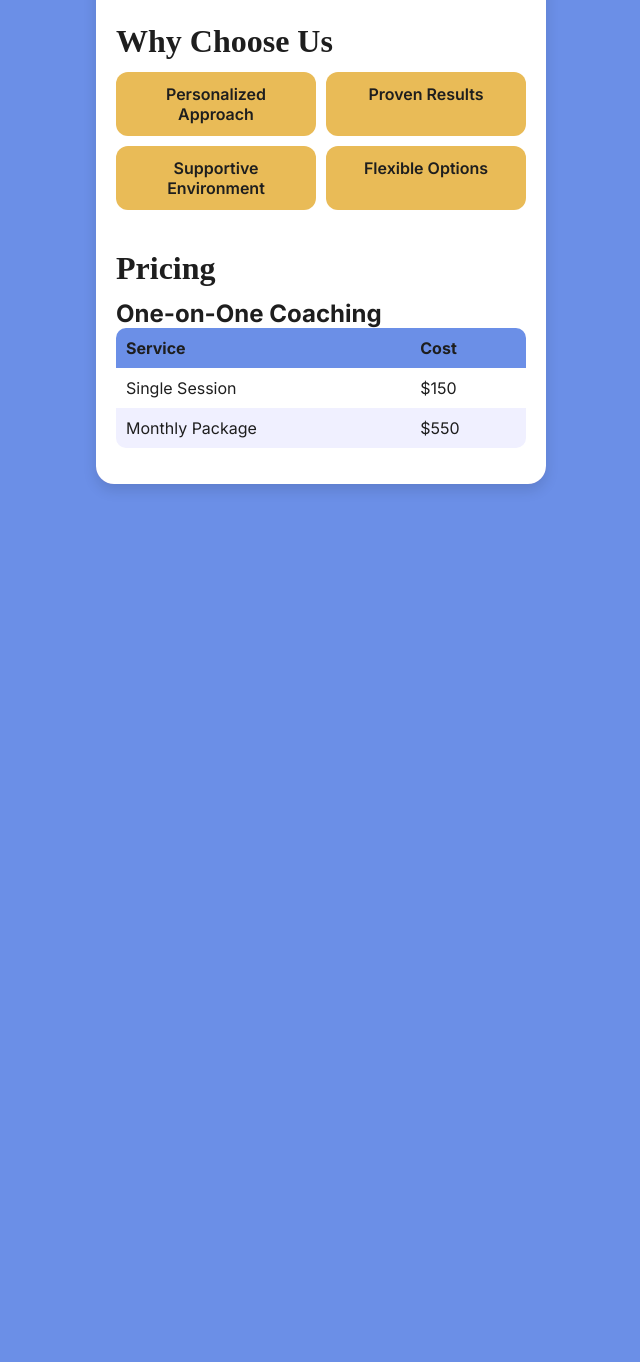
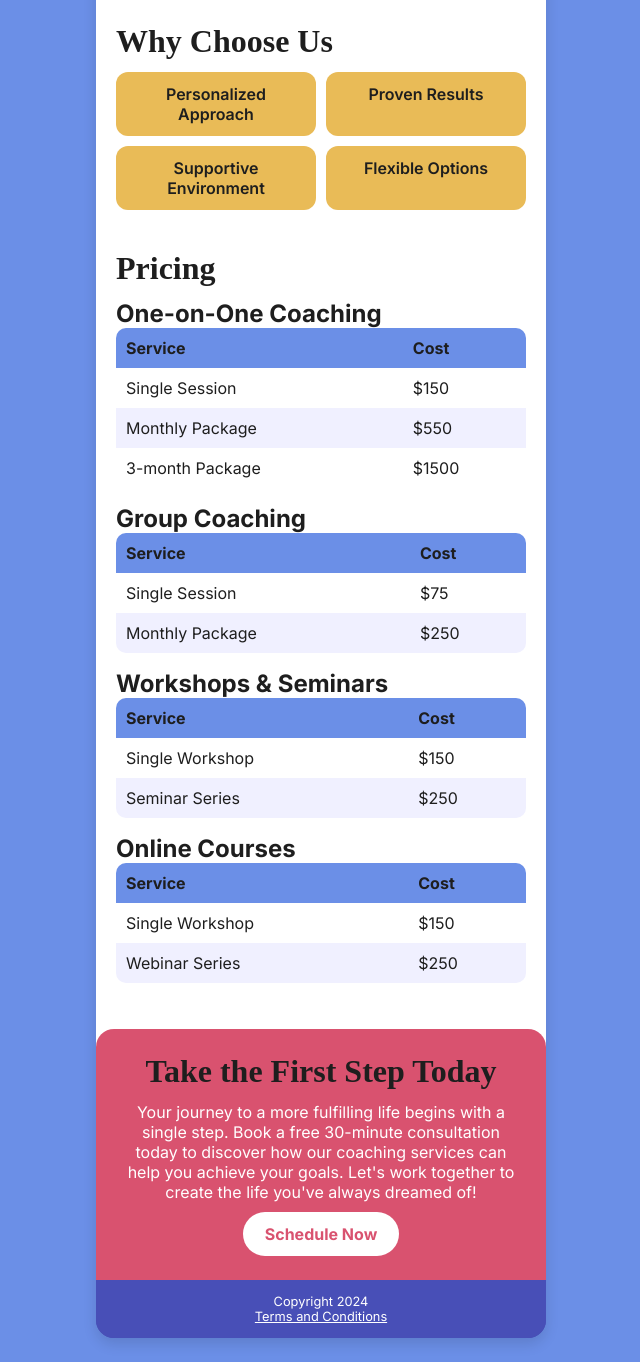
Before and after one commit to jdag000/Path-to-Success, a plain HTML site: page index.html in a window 1280 px wide. Shown: the part 1798-3160 px from the top of the page, without its empty margins (319-959 px from the left). Before the commit the page ends 2306 px from the top, so only its background shows below. Drawn offline with Linux system fonts and the light colour scheme; a web font is replaced by a local one.

Commit message:
Update index.html

```diff
--- a/index.html
+++ b/index.html
@@ -212,3 +212,99 @@
                 <td>Monthly Package</td>
                 <td>$550</td>
               </tr>
+              <tr>
+                <td>3-month Package</td>
+                <td>$1500</td>
+              </tr>
+            </tbody>
+          </table>
+
+          <!-- Group Coaching Pricing -->
+          <h3>Group Coaching</h3>
+          <table class="pricing-table">
+            <thead>
+              <tr>
+                <th scope="col">Service</th>
+                <th scope="col">Cost</th>
+              </tr>
+            </thead>
+            <tbody>
+              <tr>
+                <td>Single Session</td>
+                <td>$75</td>
+              </tr>
+              <tr>
+                <td>Monthly Package</td>
+                <td>$250</td>
+              </tr>
+            </tbody>
+          </table>
+
+          <!-- Workshops & Seminars Pricing -->
+          <h3>Workshops &amp; Seminars</h3>
+          <table class="pricing-table">
+            <thead>
+              <tr>
+                <th scope="col">Service</th>
+                <th scope="col">Cost</th>
+              </tr>
+            </thead>
+            <tbody>
+              <tr>
+                <td>Single Workshop</td>
+                <td>$150</td>
+              </tr>
+              <tr>
+                <td>Seminar Series</td>
+                <td>$250</td>
+              </tr>
+            </tbody>
+          </table>
+
+          <!-- Online Courses Pricing -->
+          <h3>Online Courses</h3>
+          <table class="pricing-table">
+            <thead>
+              <tr>
+                <th scope="col">Service</th>
+                <th scope="col">Cost</th>
+              </tr>
+            </thead>
+            <tbody>
+              <tr>
+                <td>Single Workshop</td>
+                <td>$150</td>
+              </tr>
+              <tr>
+                <td>Webinar Series</td>
+                <td>$250</td>
+              </tr>
+            </tbody>
+          </table>
+        </section>
+
+        <!-- CALL TO ACTION -->
+        <section id="first-step" class="section cta-section">
+          <h2 class="section-heading">Take the First Step Today</h2>
+          <p>
+            Your journey to a more fulfilling life begins with a single step.
+            Book a free 30-minute consultation today to discover how our coaching
+            services can help you achieve your goals. Let's work together to create
+            the life you've always dreamed of!
+          </p>
+          <a href="#" class="btn-primary">Schedule Now</a>
+        </section>
+
+      </main>
+
+      <!-- FOOTER -->
+      <footer class="site-footer">
+        <p>Copyright 2024</p>
+        <a href="#" class="footer-link">Terms and Conditions</a>
+      </footer>
+
+    </div>
+  </div>
+
+</body>
+</html>
```
